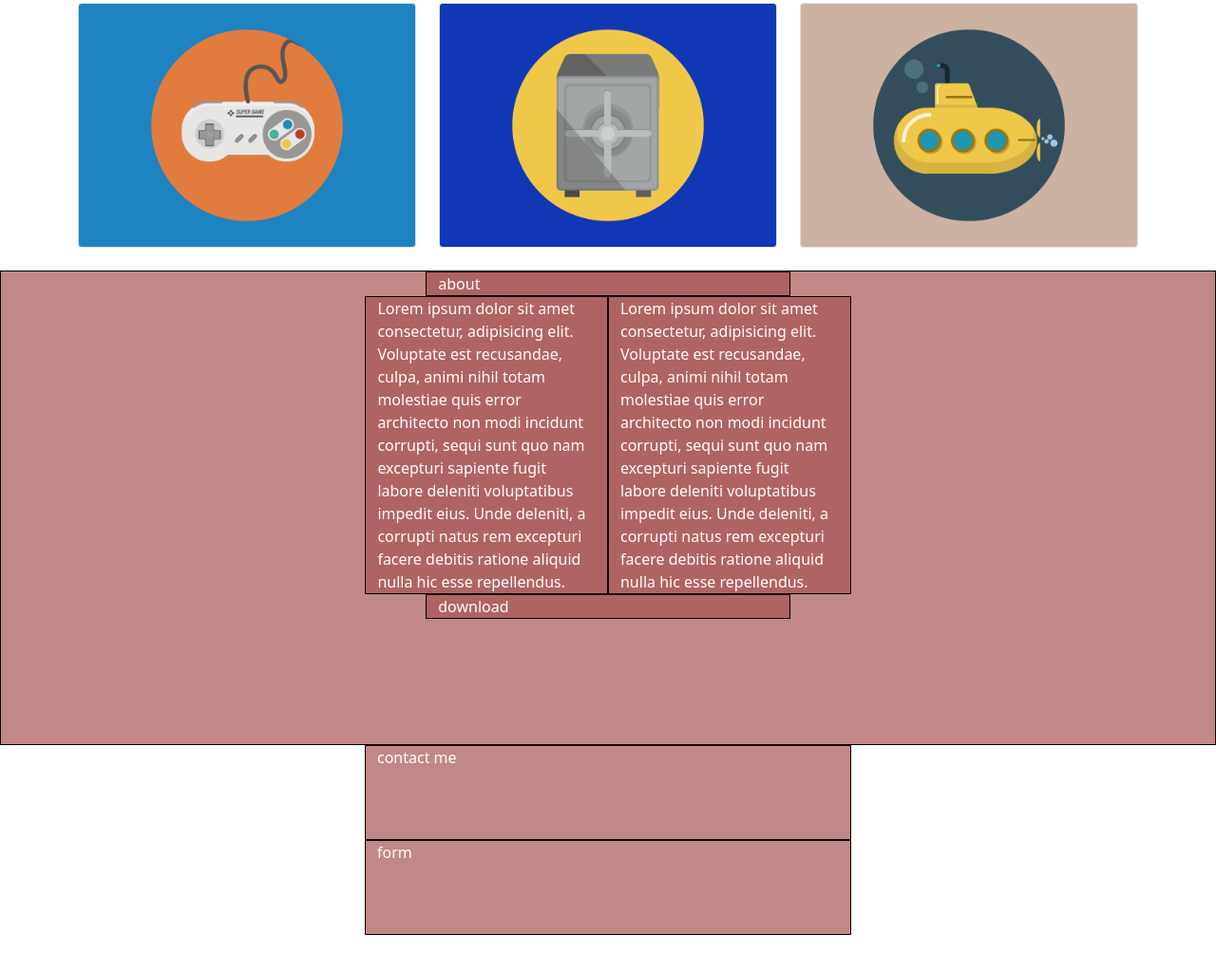
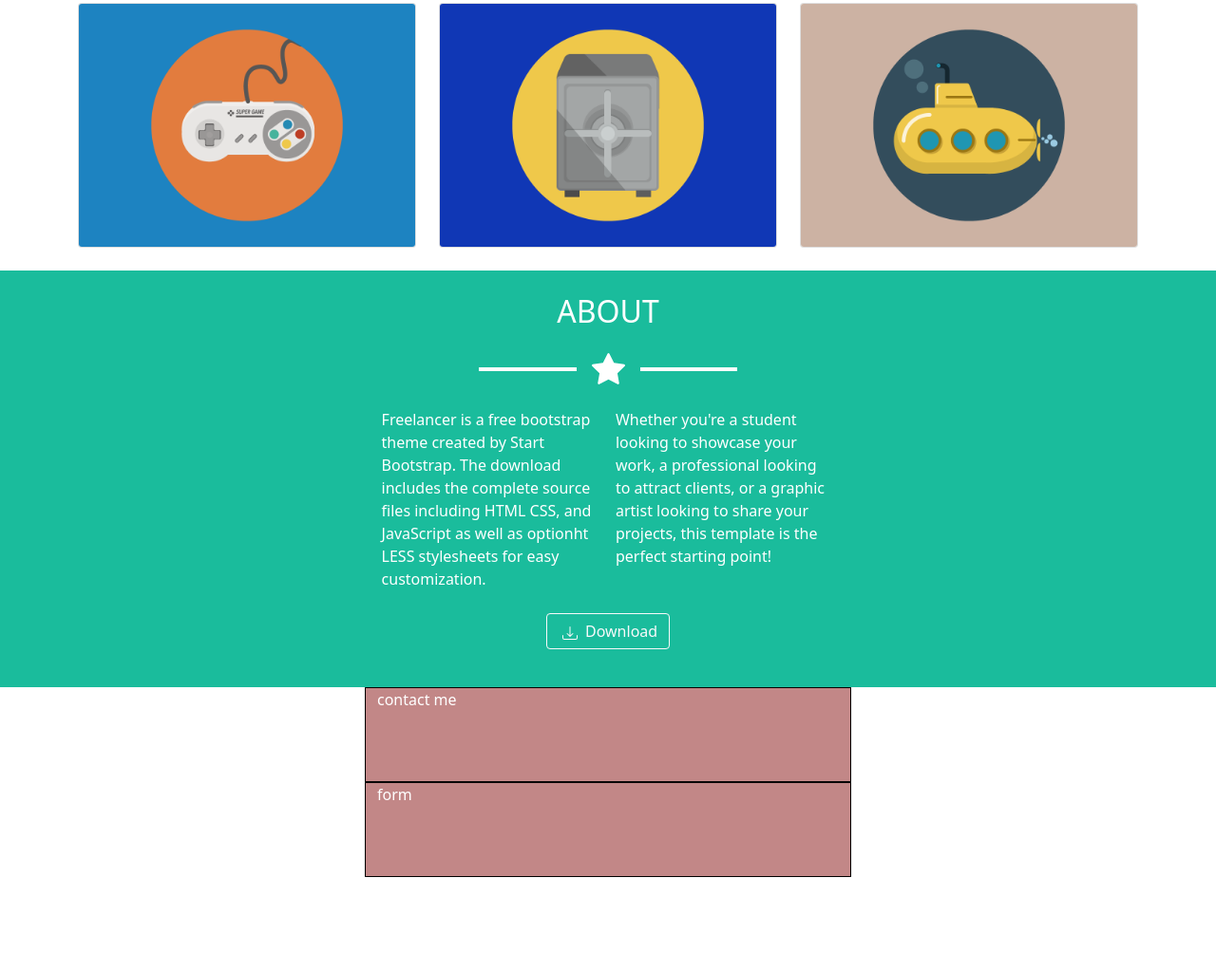
Before and after one commit to AndreaDeStefano1/html-css-bootstrap-freelancer, a plain HTML site: page index.html in a window 1280 px wide. Shown: the part 942-1965 px from the top of the page at 95% size. Drawn offline with nearby package versions, Linux system fonts and the light colour scheme.

Commit message:
Section About aggiunta

```diff
--- a/css/style.css
+++ b/css/style.css
@@ -37,3 +37,7 @@ nav.navbar ul li a{
 .portfolio .line{
   border: 2px solid rgb(0, 0, 0);
 }
+
+.about{
+  background-color: rgb(26, 188, 156);
+}
--- a/index.html
+++ b/index.html
@@ -144,22 +144,36 @@
 
     <!-- about -->
 
-    <section class="about h500 debug">
+    <section class="about p-4">
       <div class="ads-container">
         <div class="container-fluid ">
           <div class="row row-cols-md-2">
-            <div class="col-8 offset-2 col-md-6 offset-md-3 debug">
-              about
+            <div class="col-8 offset-2 col-md-6 offset-md-3 ">
+              <h2 class="text-center">ABOUT</h2>
+
+              <div class="star d-flex justify-content-center mt-4 mb-3 ">
+                <div class="line mt-3 mx-3"></div>
+                <div class="star-img"><svg xmlns="http://www.w3.org/2000/svg" width="35" height="35" fill="currentColor" class="bi bi-star-fill" viewBox="0 0 16 16">
+                  <path d="M3.612 15.443c-.386.198-.824-.149-.746-.592l.83-4.73L.173 6.765c-.329-.314-.158-.888.283-.95l4.898-.696L7.538.792c.197-.39.73-.39.927 0l2.184 4.327 4.898.696c.441.062.612.636.282.95l-3.522 3.356.83 4.73c.078.443-.36.79-.746.592L8 13.187l-4.389 2.256z"/>
+                </svg></div>
+                <div class="line mt-3 mx-3"></div>
+              </div>
             </div>
 
-            <div class="col-8 offset-2 col-md-4 debug">
-              Lorem ipsum dolor sit amet consectetur, adipisicing elit. Voluptate est recusandae, culpa, animi nihil totam molestiae quis error architecto non modi incidunt corrupti, sequi sunt quo nam excepturi sapiente fugit labore deleniti voluptatibus impedit eius. Unde deleniti, a corrupti natus rem excepturi facere debitis ratione aliquid nulla hic esse repellendus.
+            <div class="col-8 offset-2 col-md-4 p-2">
+              Freelancer is a free bootstrap theme created by Start Bootstrap. The download includes the complete source files including HTML CSS, and JavaScript as well as optionht LESS stylesheets for easy customization.
             </div>
-            <div class="col-8 offset-2 col-md-4  offset-md-0 debug">
-              Lorem ipsum dolor sit amet consectetur, adipisicing elit. Voluptate est recusandae, culpa, animi nihil totam molestiae quis error architecto non modi incidunt corrupti, sequi sunt quo nam excepturi sapiente fugit labore deleniti voluptatibus impedit eius. Unde deleniti, a corrupti natus rem excepturi facere debitis ratione aliquid nulla hic esse repellendus.
+            <div class="col-8 offset-2 col-md-4  offset-md-0 p-2">
+              Whether you're a student looking to showcase your work, a professional looking to attract clients, or a graphic artist looking to share your projects, this template is the perfect starting point!
             </div>
-            <div class="col-8 offset-2 col-md-6 offset-md-3 debug">
-              download
+            <div class="col-8 offset-2 col-md-6 offset-md-3 text-center p-3">
+              <button type="button" class="btn btn-outline-light">
+                <svg xmlns="http://www.w3.org/2000/svg" width="16" height="16" fill="currentColor" class="bi bi-download mx-1" viewBox="0 0 16 16">
+                  <path d="M.5 9.9a.5.5 0 0 1 .5.5v2.5a1 1 0 0 0 1 1h12a1 1 0 0 0 1-1v-2.5a.5.5 0 0 1 1 0v2.5a2 2 0 0 1-2 2H2a2 2 0 0 1-2-2v-2.5a.5.5 0 0 1 .5-.5z"/>
+                  <path d="M7.646 11.854a.5.5 0 0 0 .708 0l3-3a.5.5 0 0 0-.708-.708L8.5 10.293V1.5a.5.5 0 0 0-1 0v8.793L5.354 8.146a.5.5 0 1 0-.708.708l3 3z"/>
+                </svg>
+                Download
+              </button>
             </div>
           </div>
         </div>
```
